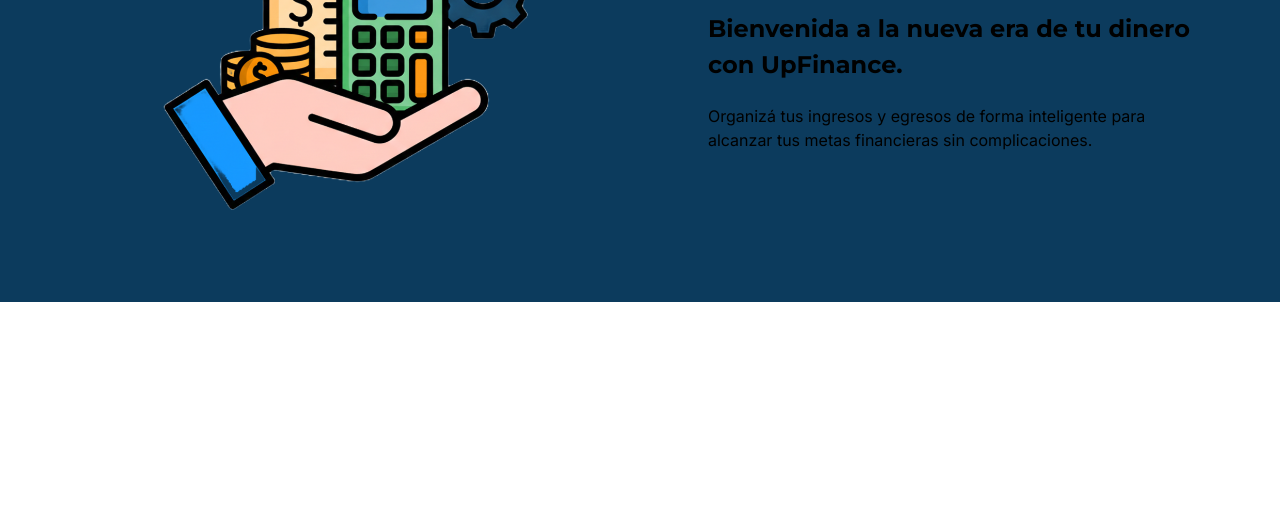
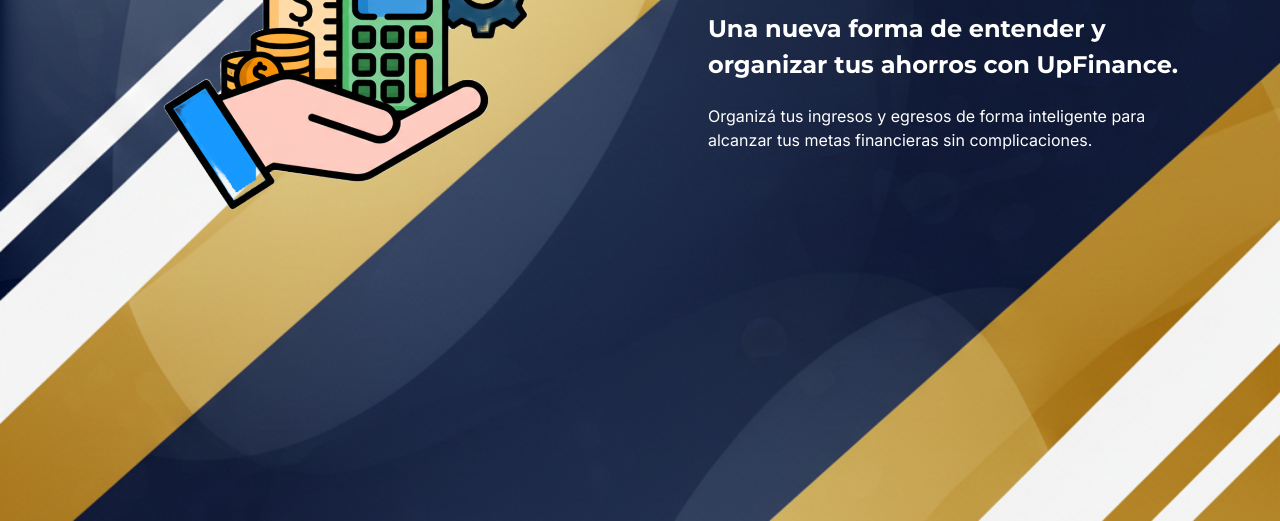
Before and after one commit to santosvidal153/Trabajo-Final, a plain HTML site: page frontend/pages/index.html in a window 1280 px wide. Shown: the part 279-800 px from the top of the page. Drawn offline with nearby package versions, Linux system fonts and the light colour scheme.

Commit message:
Cambio de fondo y color de letra

```diff
--- a/frontend/pages/index.html
+++ b/frontend/pages/index.html
@@ -13,7 +13,7 @@
             </div>
             <div class="container" id="container-texto">
                     <h1 class="texto">Tus finanzas, bajo control.</h1>
-                    <h2 class="texto">Bienvenida a la nueva era de tu dinero con <b>UpFinance.</b></h2>
+                    <h2 class="texto">Una nueva forma de entender y organizar tus ahorros con <b>UpFinance.</b></h2>
                     <h3 class="texto">Organizá tus ingresos y egresos de forma inteligente para alcanzar tus metas financieras sin complicaciones.</h3>
             </div>
         </div>
--- a/frontend/styles/base/inicio-basico.css
+++ b/frontend/styles/base/inicio-basico.css
@@ -1,6 +1,10 @@
 body {
+    background-image: url(../../assets/imagen-fondo.png);
+    background-size: cover;
+    background-attachment: fixed;
     background-color: #0c3b5d;
-    color: black;
+    height: 100vh;
+    color: rgb(255, 255, 255);
 }
 .container{
     display: flex;
```
Also changed, not shown: frontend/assets/imagen-fondo.png (added).
